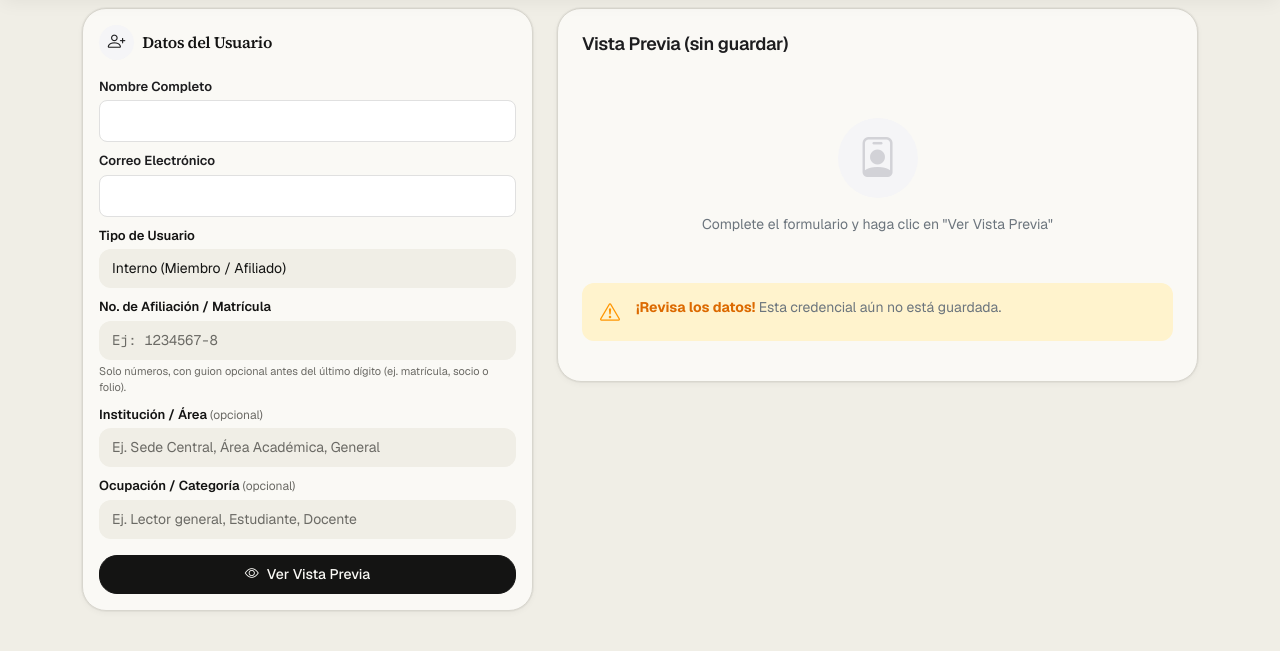
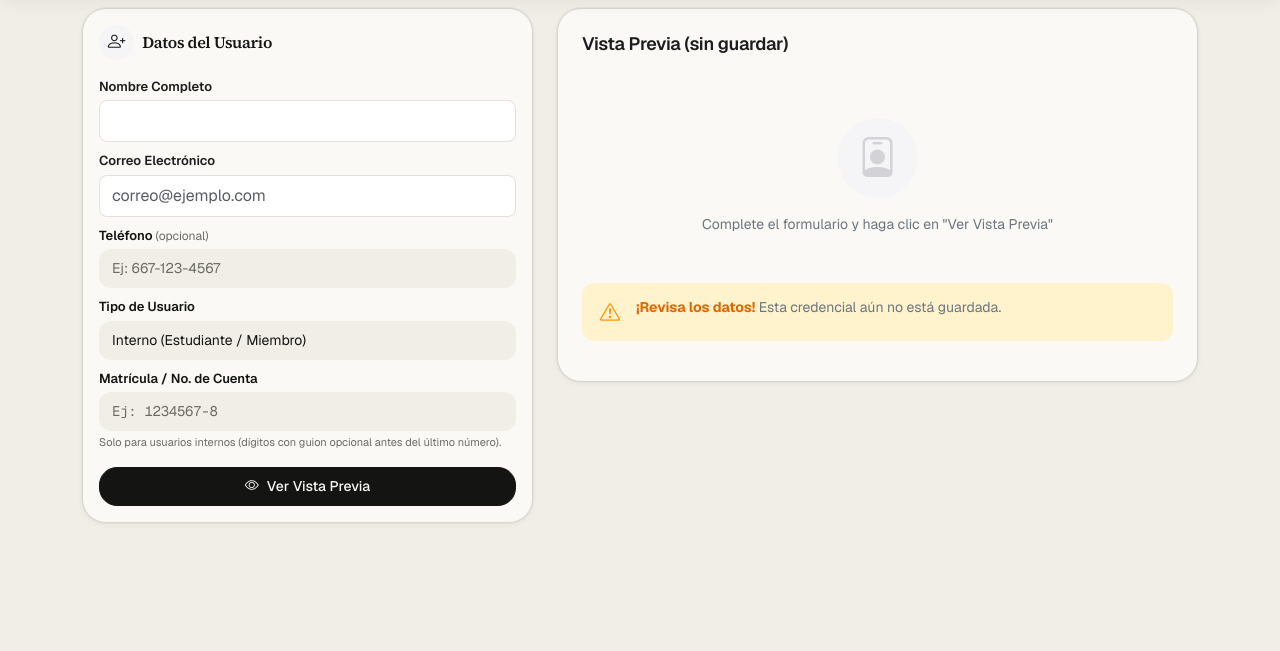
Before and after one commit to Gael-sl/Sistema_Biblioteca, a Flask app: page /usuarios-biblioteca/nuevo in a window 1280 px wide. Shown: the part 80-731 px from the top of the page. Run offline with Flask 3, Linux system fonts and the light colour scheme; the visitor is signed in with stand-in values (Sample User, id 1); some libraries are stand-ins or nearby versions.

Commit message:
feat: simplificar credencial de lector con matricula condicional y telefono

```diff
--- a/routes/prestamos.py
+++ b/routes/prestamos.py
@@ -424,6 +424,8 @@ def api_usuarios_buscar():
         {
             "id": u.id,
             "nombre": u.nombre,
+            "tipo_usuario": u.tipo_usuario or "interno",
+            "numero_cuenta": u.numero_cuenta or "",
             "facultad": u.facultad or "",
             "carrera": u.carrera or "",
             "estado": u.estado or "activo",
--- a/routes/usuarios.py
+++ b/routes/usuarios.py
@@ -25,12 +25,12 @@ def enviar_credencial_email(usuario: UsuarioBiblioteca):
 
     from html import escape as _esc
     u_correo = usuario.correo
+    u_correo_esc = _esc(u_correo or "")
     u_nombre = _esc(usuario.nombre or "")
     u_tipo = usuario.tipo_usuario
     u_cuenta = _esc(usuario.numero_cuenta or "")
     u_id = usuario.id
-    u_facultad = _esc(usuario.facultad or "")
-    u_carrera = _esc(usuario.carrera or "")
+    u_telefono = _esc(usuario.telefono or "")
 
     import threading
     def _send_thread():
@@ -39,7 +39,8 @@ def enviar_credencial_email(usuario: UsuarioBiblioteca):
         msg["From"] = sender
         msg["To"] = u_correo
 
-        tipo_texto = "Lector externo" if u_tipo == "externo" else f"Afiliación: {u_cuenta or 'N/A'}"
+        tipo_badge = "Lector externo" if u_tipo == "externo" else f"Matrícula: {u_cuenta or 'N/A'}"
+        tipo_texto = "Lector externo" if u_tipo == "externo" else "Lector interno"
         qr_url = f"https://api.qrserver.com/v1/create-qr-code/?size=140x140&data={quote(u_id)}"
         fecha_registro = datetime.now().strftime("%d/%m/%Y")
 
@@ -67,7 +68,7 @@ def enviar_credencial_email(usuario: UsuarioBiblioteca):
                         <div style="padding: 16px;">
                             <!-- Badge -->
                             <span style="background-color: rgba(217, 119, 87, 0.22); padding: 4px 12px; border-radius: 20px; font-size: 10px; font-weight: 600; color: #f5e3c7; display: inline-block; margin-bottom: 12px;">
-                                {tipo_texto}
+                                {tipo_badge}
                             </span>
 
                             <table width="100%" cellpadding="0" cellspacing="0">
@@ -77,16 +78,16 @@ def enviar_credencial_email(usuario: UsuarioBiblioteca):
 
                                         <table width="100%" cellpadding="0" cellspacing="0" style="font-size: 11px; line-height: 1.5;">
                                             <tr>
-                                                <td style="color: #b0aea5; padding-bottom: 6px; width: 72px;">Inst. / Área:</td>
-                                                <td style="color: #faf9f5; font-weight: 600; padding-bottom: 6px;">{u_facultad or 'General'}</td>
+                                                <td style="color: #b0aea5; padding-bottom: 6px; width: 68px;">Tipo:</td>
+                                                <td style="color: #faf9f5; font-weight: 600; padding-bottom: 6px;">{tipo_texto}</td>
                                             </tr>
                                             <tr>
-                                                <td style="color: #b0aea5; padding-bottom: 6px;">Categoría:</td>
-                                                <td style="color: #faf9f5; font-weight: 600; padding-bottom: 6px;">{u_carrera or 'Lector general'}</td>
+                                                <td style="color: #b0aea5; padding-bottom: 6px;">Teléfono:</td>
+                                                <td style="color: #faf9f5; font-weight: 600; padding-bottom: 6px;">{u_telefono or 'No registrado'}</td>
                                             </tr>
                                             <tr>
                                                 <td style="color: #b0aea5; padding-bottom: 6px;">Email:</td>
-                                                <td style="color: #faf9f5; font-weight: 600; padding-bottom: 6px;">{u_correo or 'N/A'}</td>
+                                                <td style="color: #faf9f5; font-weight: 600; padding-bottom: 6px;">{u_correo_esc or 'N/A'}</td>
                                             </tr>
                                         </table>
                                     </td>
@@ -132,9 +133,9 @@ def enviar_credencial_email(usuario: UsuarioBiblioteca):
             f"Tu credencial de biblioteca\n\n"
             f"ID: {u_id}\n"
             f"Nombre: {u_nombre}\n"
-            f"{tipo_texto}\n"
-            f"Institución / Área: {u_facultad or 'General'}\n"
-            f"Categoría: {u_carrera or 'Lector general'}"
+            f"{tipo_badge}\n"
+            f"Tipo: {tipo_texto}\n"
+            f"Teléfono: {u_telefono or 'No registrado'}"
         )
         msg.add_alternative(html, subtype="html")
 
--- a/templates/agregar_usuario.html
+++ b/templates/agregar_usuario.html
@@ -118,32 +118,26 @@
                         <label class="form-label mb-1" style="font-weight: 600; font-size: 13px; color: #1d1d1f;">Correo Electrónico</label>
                         <input type="email" id="correo" class="form-control"
                                style="border-radius: 8px; padding: 8px 12px; border: 1px solid #e0e0e0;"
-                               placeholder="">
+                               placeholder="correo@ejemplo.com">
+                    </div>
+                    <div class="mb-2">
+                        <label class="form-label mb-1" style="font-weight: 600; font-size: 13px; color: #141413;">Teléfono <span class="text-xs fw-normal">(opcional)</span></label>
+                        <input type="tel" id="telefono" class="form-control form-control-custom"
+                               style="border-radius: 12px; padding: 8px 12px;"
+                               placeholder="Ej: 667-123-4567">
                     </div>
                     <div class="mb-2">
                         <label class="form-label mb-1" style="font-weight: 600; font-size: 13px; color: #141413;">Tipo de Usuario</label>
                         <select id="tipo_usuario" class="form-select" style="border-radius: 12px; padding: 8px 12px;">
-                            <option value="interno" selected>Interno (Miembro / Afiliado)</option>
+                            <option value="interno" selected>Interno (Estudiante / Miembro)</option>
                             <option value="externo">Externo (Visitante / General)</option>
                         </select>
                     </div>
-                    <div class="mb-2" id="grupoCuenta">
-                        <label class="form-label mb-1" style="font-weight: 600; font-size: 13px; color: #141413;">No. de Afiliación / Matrícula</label>
+                    <div class="mb-3" id="grupoCuenta">
+                        <label class="form-label mb-1" style="font-weight: 600; font-size: 13px; color: #141413;">Matrícula / No. de Cuenta</label>
                         <input type="text" id="numero_cuenta" class="form-control form-control-custom font-mono"
                                style="border-radius: 12px; padding: 8px 12px;" inputmode="numeric" placeholder="Ej: 1234567-8">
-                        <div style="font-size: 11px; color: #6b6a65; margin-top: 3px;">Solo números, con guion opcional antes del último dígito (ej. matrícula, socio o folio).</div>
-                    </div>
-                    <div class="mb-2">
-                        <label class="form-label mb-1" style="font-weight: 600; font-size: 13px; color: #141413;">Institución / Área <span class="text-xs fw-normal">(opcional)</span></label>
-                        <input type="text" id="facultad" class="form-control form-control-custom"
-                               style="border-radius: 12px; padding: 8px 12px;"
-                               placeholder="Ej. Sede Central, Área Académica, General">
-                    </div>
-                    <div class="mb-3">
-                        <label class="form-label mb-1" style="font-weight: 600; font-size: 13px; color: #141413;">Ocupación / Categoría <span class="text-xs fw-normal">(opcional)</span></label>
-                        <input type="text" id="carrera" class="form-control form-control-custom"
-                               style="border-radius: 12px; padding: 8px 12px;"
-                               placeholder="Ej. Lector general, Estudiante, Docente">
+                        <div style="font-size: 11px; color: #6b6a65; margin-top: 3px;">Solo para usuarios internos (dígitos con guion opcional antes del último número).</div>
                     </div>
                     <div class="d-flex flex-column gap-2">
                         <button type="button" id="btnPreview" class="btn btn-dark-custom w-100 py-2">
@@ -213,18 +207,18 @@
                     </div>
 
                     <div class="credential-body">
-                        <div class="student-badge" id="previewTipoUsuario">Afiliación: -</div>
+                        <div class="student-badge" id="previewTipoUsuario">Matrícula: -</div>
                         <div class="row">
                             <div class="col-7">
                                 <div class="student-name" id="previewNombre">-</div>
                                 <div class="mb-3">
                                     <div class="info-row">
-                                        <span class="info-label">Inst. / Área:</span>
-                                        <span class="info-value" id="previewFacultad">-</span>
+                                        <span class="info-label">Tipo:</span>
+                                        <span class="info-value" id="previewTipoTexto">-</span>
                                     </div>
                                     <div class="info-row">
-                                        <span class="info-label">Categoría:</span>
-                                        <span class="info-value" id="previewCarrera">-</span>
+                                        <span class="info-label">Teléfono:</span>
+                                        <span class="info-value" id="previewTelefono">—</span>
                                     </div>
                                     <div class="info-row">
                                         <span class="info-label">Email:</span>
@@ -291,10 +285,9 @@ function generateUniqueId() {
 document.getElementById('btnPreview').addEventListener('click', function() {
     const nombre = document.getElementById('nombre').value.trim();
     const correo = document.getElementById('correo').value.trim();
+    const telefono = document.getElementById('telefono').value.trim();
     const tipoUsuario = document.getElementById('tipo_usuario').value;
     const numeroCuenta = document.getElementById('numero_cuenta').value.trim();
-    const facultad = document.getElementById('facultad').value.trim();
-    const carrera = document.getElementById('carrera').value.trim();
 
     if (!nombre || !correo) {
         showAlert('Por favor complete al menos el nombre y correo electrónico', 'Aviso', 'warning');
@@ -303,11 +296,11 @@ document.getElementById('btnPreview').addEventListener('click', function() {
 
     if (tipoUsuario === 'interno') {
         if (!numeroCuenta) {
-            showAlert('Ingresa el número de afiliación o matrícula para usuarios internos', 'Aviso', 'warning');
+            showAlert('Ingresa la matrícula para usuarios internos', 'Aviso', 'warning');
             return;
         }
         if (!cuentaRegex.test(numeroCuenta)) {
-            showAlert('El número solo permite dígitos y un guion opcional antes del último dígito', 'Aviso', 'warning');
+            showAlert('La matrícula solo permite dígitos y un guion opcional antes del último número', 'Aviso', 'warning');
             return;
         }
     }
@@ -320,12 +313,12 @@ document.getElementById('btnPreview').addEventListener('click', function() {
     // Actualizar datos en la credencial
     document.getElementById('previewNombre').textContent = nombre;
     document.getElementById('previewCorreo').textContent = correo;
-    document.getElementById('previewFacultad').textContent = facultad || 'General';
-    document.getElementById('previewCarrera').textContent = carrera || 'Lector general';
+    document.getElementById('previewTelefono').textContent = telefono || 'No registrado';
+    document.getElementById('previewTipoTexto').textContent = tipoUsuario === 'externo' ? 'Lector externo' : 'Lector interno';
     document.getElementById('previewId').textContent = generatedId;
     document.getElementById('previewTipoUsuario').textContent = tipoUsuario === 'externo'
         ? 'Lector externo'
-        : `Afiliación: ${numeroCuenta}`;
+        : `Matrícula: ${numeroCuenta}`;
 
     // Fecha actual
     const hoy = new Date();
@@ -379,10 +372,9 @@ document.getElementById('btnConfirmar').addEventListener('click', function() {
         id: generatedId,
         nombre: document.getElementById('nombre').value.trim(),
         correo: document.getElementById('correo').value.trim(),
+        telefono: document.getElementById('telefono').value.trim(),
         tipo_usuario: document.getElementById('tipo_usuario').value,
-        numero_cuenta: document.getElementById('numero_cuenta').value.trim(),
-        facultad: document.getElementById('facultad').value.trim(),
-        carrera: document.getElementById('carrera').value.trim()
+        numero_cuenta: document.getElementById('numero_cuenta').value.trim()
     };
 
     this.disabled = true;
--- a/templates/historial_usuario.html
+++ b/templates/historial_usuario.html
@@ -27,8 +27,8 @@
                 <h2 class="mb-1" style="font-size: 24px; font-weight: 600; color: #141413;">{{ usuario.nombre }}</h2>
                 <div class="d-flex gap-3 flex-wrap">
                     <span class="text-sm fw-semibold font-mono" style="color: #6b6a65;"><i class="bi bi-card-text me-1"></i>ID: {{ usuario.id }}</span>
-                    <span class="text-sm fw-semibold" style="color: #6b6a65;"><i class="bi bi-building me-1"></i>{{ usuario.facultad or 'General' }}</span>
-                    <span class="text-sm fw-semibold" style="color: #6b6a65;"><i class="bi bi-person-badge me-1"></i>{{ usuario.carrera or 'Lector' }}</span>
+                    <span class="text-sm fw-semibold" style="color: #6b6a65;"><i class="bi bi-person-badge me-1"></i>{{ ('Interno · Mat. ' ~ usuario.numero_cuenta) if usuario.tipo_usuario != 'externo' and usuario.numero_cuenta else ('Lector externo' if usuario.tipo_usuario == 'externo' else 'Lector interno') }}</span>
+                    <span class="text-sm fw-semibold" style="color: #6b6a65;"><i class="bi bi-telephone me-1"></i>{{ usuario.telefono or usuario.correo or 'Sin contacto' }}</span>
                 </div>
             </div>
             <div class="col-md-auto mt-3 mt-md-0">
```
Also changed, not shown: templates/admin.html (+11 -4 lines), templates/listar_usuarios.html (+8 -14 lines), templates/renta.html (+10 -2 lines), templates/usuarios_biblioteca.html (+10 -24 lines).
